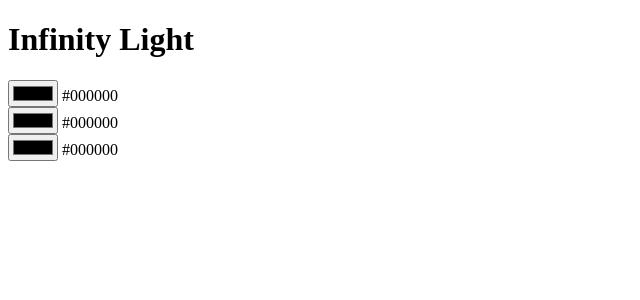
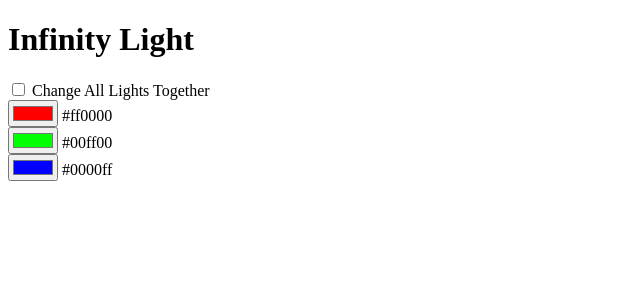
Before and after one commit to Integ/DisneyInfinityLightShow, a Flask app: page / in a window 1280 px wide. Shown: the top 300 px of the page, without its empty margins (0-640 px from the left). Run offline with Flask 2, Linux system fonts and the light colour scheme.

Commit message:
Optimize

```diff
--- a/main.py
+++ b/main.py
@@ -5,18 +5,28 @@ import pexpect
 
 child = pexpect.spawn('./lightshow')
 child.expect('lights count: 3')
+lights = [(255, 0, 0), (0, 255, 0), (0, 0, 255)]
 
 app = Flask(__name__)
 
 @app.route('/', methods=['POST', 'GET'])
 def index():
+    global lights
     error = None
     if request.method == 'POST':
         data = request.get_json()
+        lightId = data['lightId']
         rgb = data['color'].lstrip('#')
         rgb = tuple(int(rgb[i:i+2], 16) for i in (0, 2, 4))
-        s_rgb = tuple(str(i) for i in rgb)
-        arg = ' '.join(s_rgb*3)
+        if lightId == 0:  # lightId: 0 means All Lights
+            lights = [rgb, rgb, rgb]
+            s_rgb = tuple(str(i) for i in rgb)
+            arg = ' '.join(s_rgb*3)
+        else:
+            lights[lightId - 1] = rgb
+            all_rgb = lights[0] + lights[1] + lights[2]
+            s_rgb = tuple(str(i) for i in all_rgb)
+            arg = ' '.join(s_rgb)
         child.sendline(arg)
         child.expect('Got ')
         return {
--- a/templates/index.html
+++ b/templates/index.html
@@ -4,36 +4,46 @@
 </head>
 <body>
   <h1>Infinity Light</h1>
+  <div id="changeAll">
+    <input type="checkbox" />
+    <label>Change All Lights Together</label>
+  </div>
   <div id="light1">
-    <input type="color" />
+    <input type="color" value="#FF0000" />
     <label></label>
   </div>
   <div id="light2">
-    <input type="color" />
+    <input type="color" value="#00FF00" />
     <label></label>
   </div>
   <div id="light3">
-    <input type="color" />
+    <input type="color" value="#0000FF" />
     <label></label>
   </div>
   <script>
-const curColor1 = document.querySelector('#light1 label');
+const curColor1 = document.querySelector("#light1 label");
 const colorInput1 = document.querySelector("#light1 input");
 curColor1.textContent = colorInput1.value;
 
-const curColor2 = document.querySelector('#light2 label');
+const curColor2 = document.querySelector("#light2 label");
 const colorInput2 = document.querySelector("#light2 input");
 curColor2.textContent = colorInput2.value;
 
-const curColor3 = document.querySelector('#light3 label');
+const curColor3 = document.querySelector("#light3 label");
 const colorInput3 = document.querySelector("#light3 input");
 curColor3.textContent = colorInput3.value;
 
 colorInput1.addEventListener('change', (event) => {
   let color = event.target.value;
+  const isChangeAll = document.querySelector("#changeAll input").checked;
   curColor1.textContent = color;
-
-  const data = { lightId: 1, color };
+  if(isChangeAll) {
+    colorInput2.value = color;
+    colorInput3.value = color;
+    curColor2.textContent = color;
+    curColor3.textContent = color;
+  }
+  const data = { lightId: isChangeAll ? 0 : 1, color };
   fetch('/', {
     method: 'POST',
     headers: {
@@ -52,9 +62,15 @@ colorInput1.addEventListener('change', (event) => {
 
 colorInput2.addEventListener('change', (event) => {
   let color = event.target.value;
+  const isChangeAll = document.querySelector("#changeAll input").checked;
   curColor2.textContent = color;
-
-  const data = { lightId: 2, color };
+  if(isChangeAll) {
+    colorInput1.value = color;
+    colorInput3.value = color;
+    curColor1.textContent = color;
+    curColor3.textContent = color;
+  }
+  const data = { lightId: isChangeAll ? 0 : 2, color };
   fetch('/', {
     method: 'POST',
     headers: {
@@ -73,9 +89,15 @@ colorInput2.addEventListener('change', (event) => {
 
 colorInput3.addEventListener('change', (event) => {
   let color = event.target.value;
+  const isChangeAll = document.querySelector("#changeAll input").checked;
   curColor3.textContent = color;
-
-  const data = { lightId: 3, color };
+  if(isChangeAll) {
+    colorInput1.value = color;
+    colorInput2.value = color;
+    curColor1.textContent = color;
+    curColor2.textContent = color;
+  }
+  const data = { lightId: isChangeAll ? 0 : 3, color };
   fetch('/', {
     method: 'POST',
     headers: {
```
